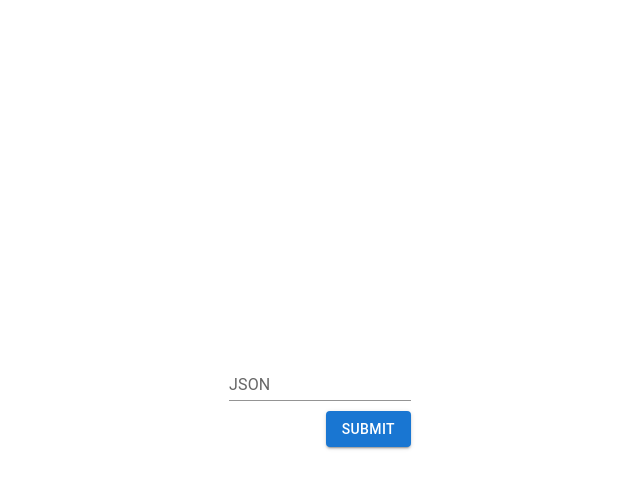
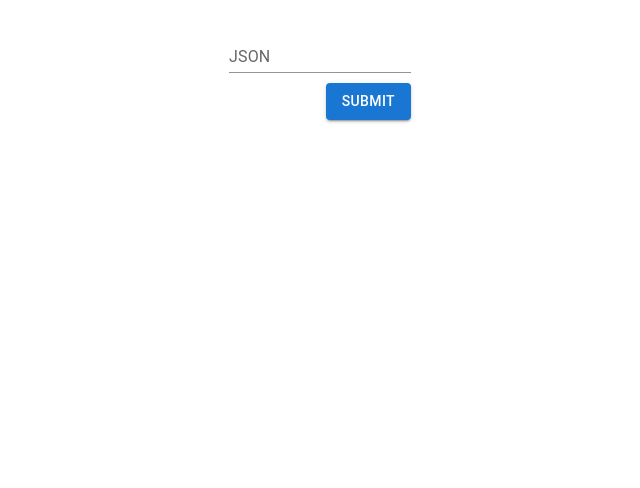
Before and after one commit to m-nikolov95/ZettaTask.WebApp, a React (Create React App) app: page / in a window 1280 px wide. Shown: the top 488 px of the page, without its empty margins (320-960 px from the left). Built offline with nearby package versions, Linux system fonts and the light colour scheme.

Commit message:
Updated app component styling

```diff
--- a/src/App.css
+++ b/src/App.css
@@ -1,6 +1,3 @@
-.App {
-  text-align: center;
-}
 
 .App-logo {
   height: 40vmin;
@@ -13,12 +10,12 @@
   }
 }
 
-.App-header {
+.container {
   min-height: 100vh;
   display: flex;
   flex-direction: column;
   align-items: center;
-  justify-content: center;
+  margin: 25px;
   font-size: calc(10px + 2vmin);
 }
 
--- a/src/App.tsx
+++ b/src/App.tsx
@@ -6,11 +6,9 @@ import './App.css';
 
 function App() {
   return (
-    <div className="App">
-      <header className="App-header">
-        <JSONInputComponent/>
-        {/* <img src={logo} className="App-logo" alt="logo" /> */}
-      </header>
+    <div className='container'>
+      <JSONInputComponent />
+      {/* <img src={logo} className="App-logo" alt="logo" /> */}
     </div>
   );
 }
```
